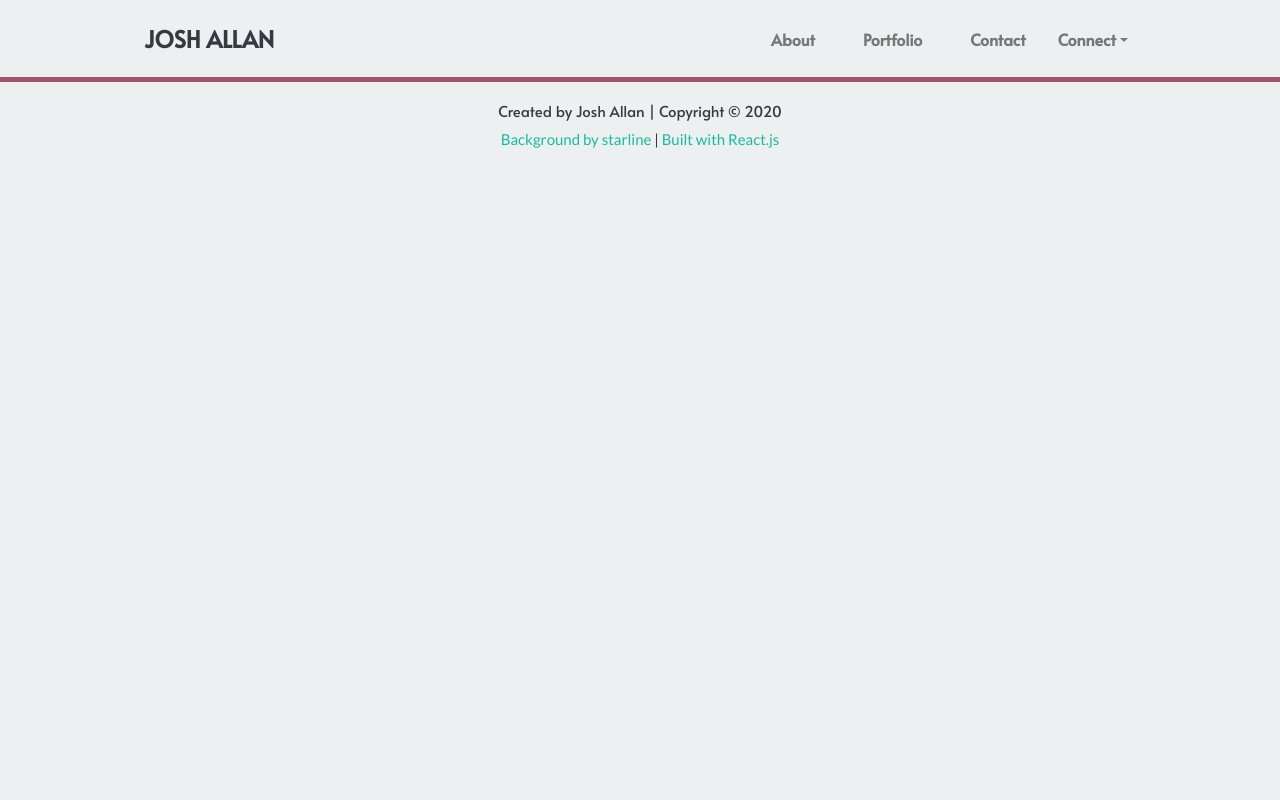
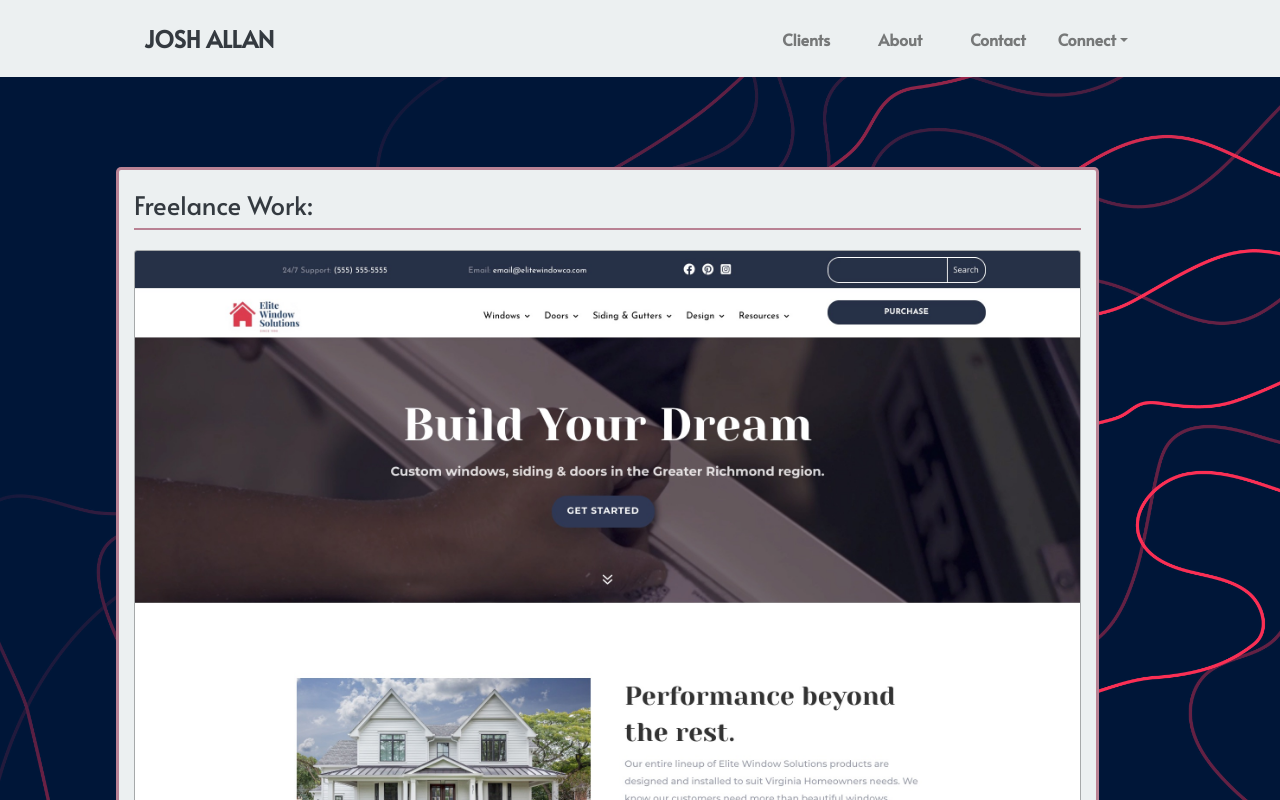
Before and after one commit to jallan07/jallan07.github.io, a React (Create React App) app: page /clients in a window 1280 px wide. Shown: the top 800 px of the page. Built offline with nearby package versions, Linux system fonts and the light colour scheme.

Commit message:
Created the Client.js component and the Clients.js layouts compontent.

```diff
--- a/src/App.js
+++ b/src/App.js
@@ -6,6 +6,8 @@ import Footer from './components/Footer';
 import Home from './components/layouts/Home';
 import About from './components/layouts/About';
 import Contact from './components/layouts/Contact';
+import Clients from './components/layouts/Clients';
+
 // styles
 import AOS from 'aos';
 import 'aos/dist/aos.css';
@@ -21,6 +23,7 @@ function App() {
         <Route exact path="/" component={Home} />
         <Route exact path="/about" component={About} />
         <Route exact path="/contact" component={Contact} />
+        <Route exact path="/clients" component={Clients} />
         <Footer />
       </Fragment>
     </Router>
--- /dev/null
+++ b/src/components/Client.js
@@ -0,0 +1,35 @@
+import React from 'react';
+import clients from './data/clients.json';
+
+function Client() {
+  return (
+    <div>
+      {clients.map((client) => {
+        return (
+          <div className="col-md-12 img-container" key={client.id}>
+            <a href={client.deployedUrl} target="_blank" rel="noreferrer">
+              <img
+                src={client.image}
+                alt={`${client.name} | Web Design by Josh Allan`}
+                className="img-fluid img-portfolio"
+              />
+              <div className="img-middle">
+                <div className="img-text">
+                  {client.name} &nbsp;
+                  <i className="fas fa-external-link-alt"></i>
+                </div>
+              </div>
+              <div className="img-bottom">
+                <div className="img-text">
+                  <em>Built with {client.platform}</em>
+                </div>
+              </div>
+            </a>
+          </div>
+        );
+      })}
+    </div>
+  );
+}
+
+export default Client;
--- a/src/components/Navbar.js
+++ b/src/components/Navbar.js
@@ -25,13 +25,13 @@ function Navbar() {
         <div className="collapse navbar-collapse" id="navbarColor01">
           <ul className="navbar-nav ml-auto">
             <li className="nav-item mx-3">
-              <Link className="nav-link" to="/about">
-                About
+              <Link className="nav-link" to="/clients">
+                Clients
               </Link>
             </li>
             <li className="nav-item mx-3">
-              <Link className="nav-link" to="/portfolio">
-                Portfolio
+              <Link className="nav-link" to="/about">
+                About
               </Link>
             </li>
             <li className="nav-item mx-3">
--- /dev/null
+++ b/src/components/layouts/Clients.js
@@ -0,0 +1,24 @@
+import React from 'react';
+import Client from '../Client';
+
+function Clients() {
+  return (
+    <section class="row wrapper">
+      <section
+        class="container main-container col-md-9 col-xs-12 offset-1"
+        data-aos="fade-up"
+        data-aos-duration="1200"
+        data-aos-easing="ease-in-out"
+      >
+        <div class="main-heading">
+          <h2>Freelance Work:</h2>
+        </div>
+        <section class="main-content row recent-work">
+          <Client />
+        </section>
+      </section>
+    </section>
+  );
+}
+
+export default Clients;
```
Also changed, not shown: 1 other file (tests, documents, lock files or other folders).
